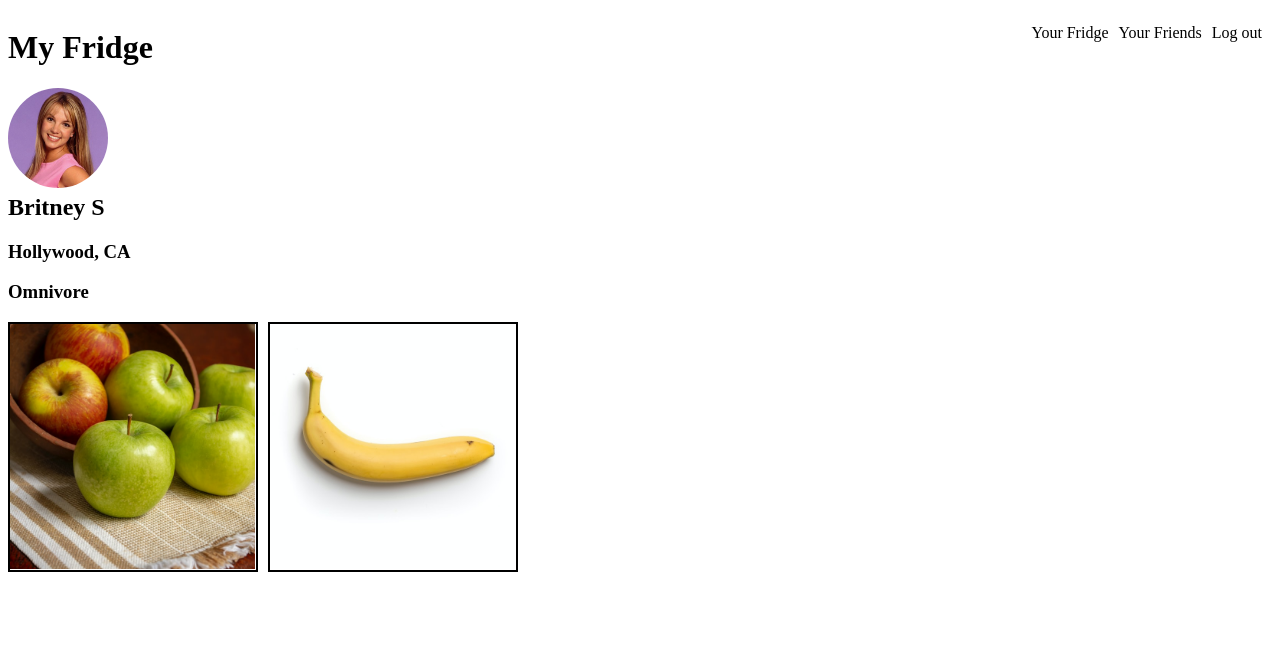
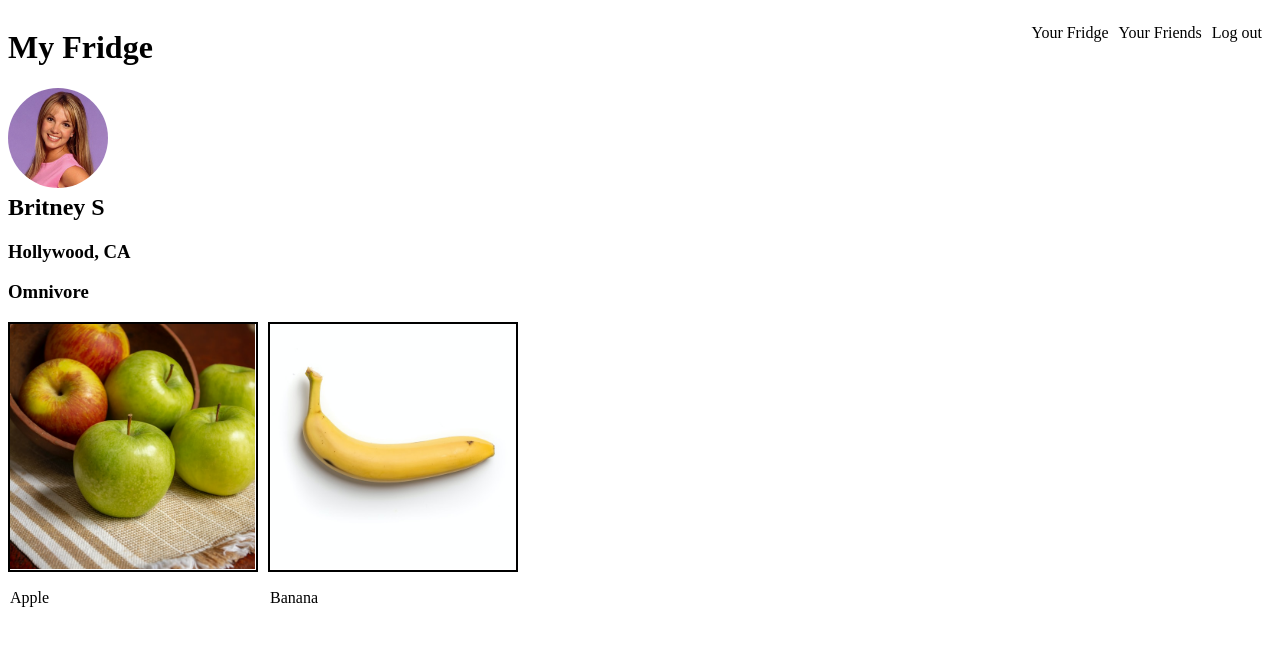
Before and after one commit to priscilla-wettlen/My-Fridge-App, a React (Create React App) app in the folder project-ts/: page / in a window 1280 px wide. Shown: the top 646 px of the page. Built offline with nearby package versions, Linux system fonts and the light colour scheme.

Commit message:
map function on shelf to add images and name props

```diff
--- a/project-ts/src/components/Shelves/Shelf.tsx
+++ b/project-ts/src/components/Shelves/Shelf.tsx
@@ -3,12 +3,20 @@ import styles from './Shelf.module.css';
 import FoodItems from '../foodsAPI.json';
 
 type ShelfProps = {
-  id: number,
+  id?: number,
   name: string,
-  url: string,
+  url?: string,
 }
 
-const Shelf = (props:ShelfProps) => {
+const ShelfItems = (props: ShelfProps) => {
+  return (
+    <div>
+      <p>{props.name}</p>
+    </div>
+  );
+}
+
+const Shelf = () => {
   return (
   <div className={styles.container}>
     {
@@ -16,6 +24,7 @@ const Shelf = (props:ShelfProps) => {
         return (
           <div className={styles.shelf} key={food.id}>
             <img src={food.url} width={200} alt="" />
+            <ShelfItems name={food.name} />
           </div>
         )
       })
```
